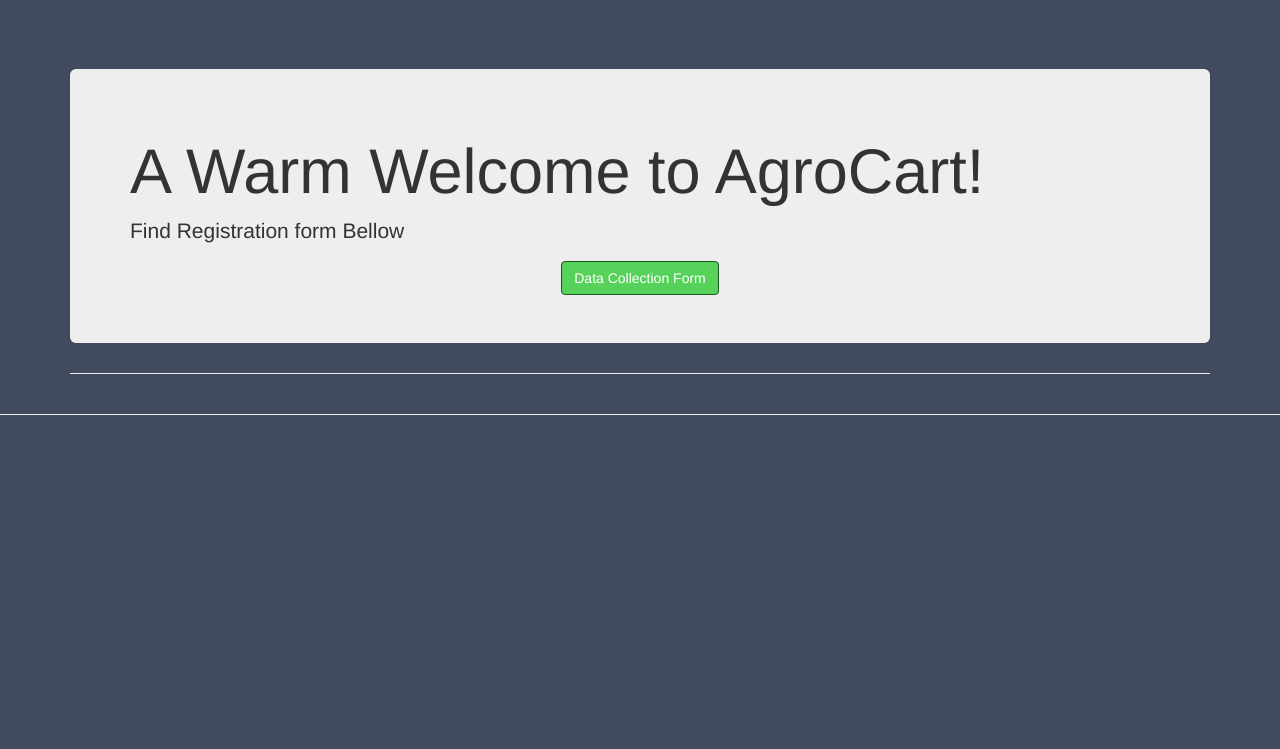
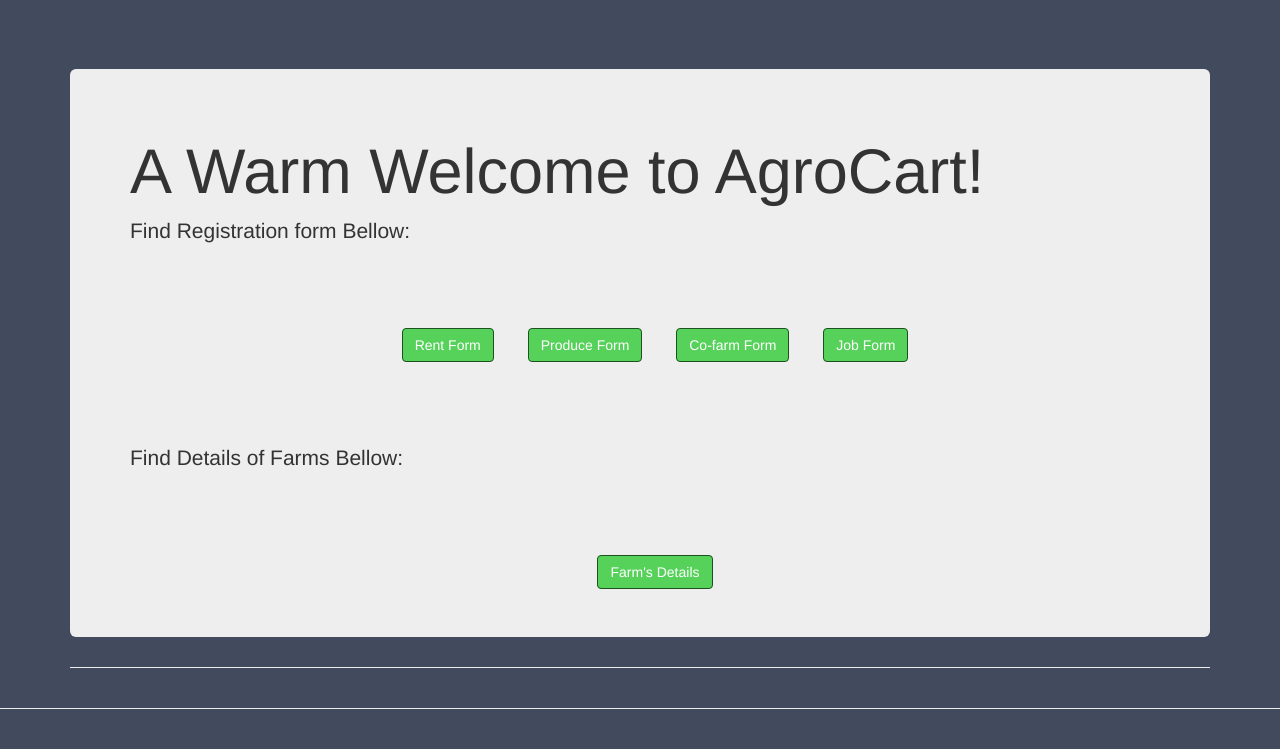
Before and after one commit to RaviBhagyoday/AgroCart, a PHP site: page /Farms/welcome.php in a window 1280 px wide. Shown: the part 51-800 px from the top of the page. Run offline with PHP 8.4, Linux system fonts and the light colour scheme; a user stored in the database is signed in.

Commit message:
Add files via upload

```diff
--- a/loginsystem/welcome.php
+++ b/loginsystem/welcome.php
@@ -53,15 +53,45 @@ check_login();
     <div class="container">
         <header class="jumbotron hero-spacer">
             <h1>A Warm Welcome to AgroCart!</h1>
-            <p>Find Registration form Bellow</p>
+            <p>Find Registration form Bellow:</p>
+
+
             <center>
-            <div class="dsf"></div>
+            <div class="dsf" style="margin-top:8%;  margin-bottom:8%;">
+
             <a href="https://docs.google.com/forms/d/e/1FAIpQLSfY_julvjkB0Tf4iZHcbMOWJFLw_gSplNmZzXh_7Y9l4E6TUg/viewform?vc=0&c=0&w=1&usp=mail_form_link" style="color: white;
-  background-color: #56d25b !important;
-  border-color: #1e5120 !important;
-  background-color:hover: #56d25b" class="btn btn-primary btn-large"> Data Collection Form </a>
+                background-color: #56d25b !important;
+                border-color: #1e5120 !important;
+                background-color:hover: #56d25b;  margin-left:30px !important;" class="btn btn-primary btn-large"> Rent Form </a>
+
+            <a href="#" style="color: white; background-color: #56d25b !important; border-color: #1e5120 !important;
+                background-color:hover: #56d25b; margin-left:30px !important;" class="btn btn-primary btn-large"> Produce Form </a>
+
+
+            <a href="#" style="color: white; background-color: #56d25b !important; border-color: #1e5120 !important;
+                background-color:hover: #56d25b; margin-left:30px !important;" class="btn btn-primary btn-large"> Co-farm Form </a>
+
+            <a href="#" style="color: white; background-color: #56d25b !important; border-color: #1e5120 !important;
+                background-color:hover: #56d25b; margin-left:30px !important;" class="btn btn-primary btn-large"> Job Form </a>
+
+        </div>
+
+        </center>
+            <div class="f_detail" style="margin-top:5%;">
+
+            <p>Find Details of Farms Bellow:</p>
+
+           <center>
+
+           <div style="margin-top:8%;">
+            <a href="http://localhost/Farms/" style="color: white; background-color: #56d25b !important; border-color: #1e5120 !important;
+                background-color:hover: #56d25b; margin-left:30px !important;" class="btn btn-primary btn-large"> Farm's Details </a>
+
+
+            </div>
 
             </center>
+
 
 
         </header>
```
